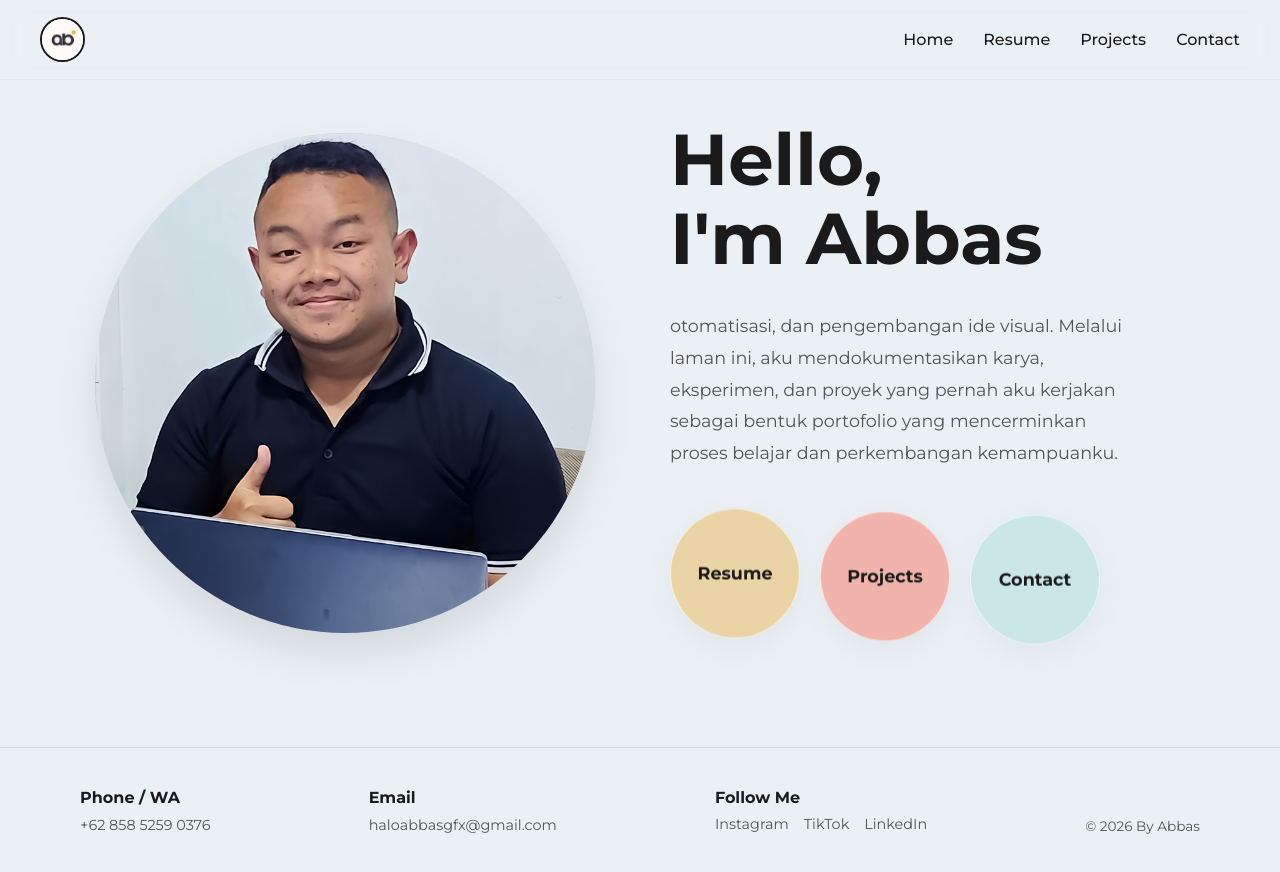
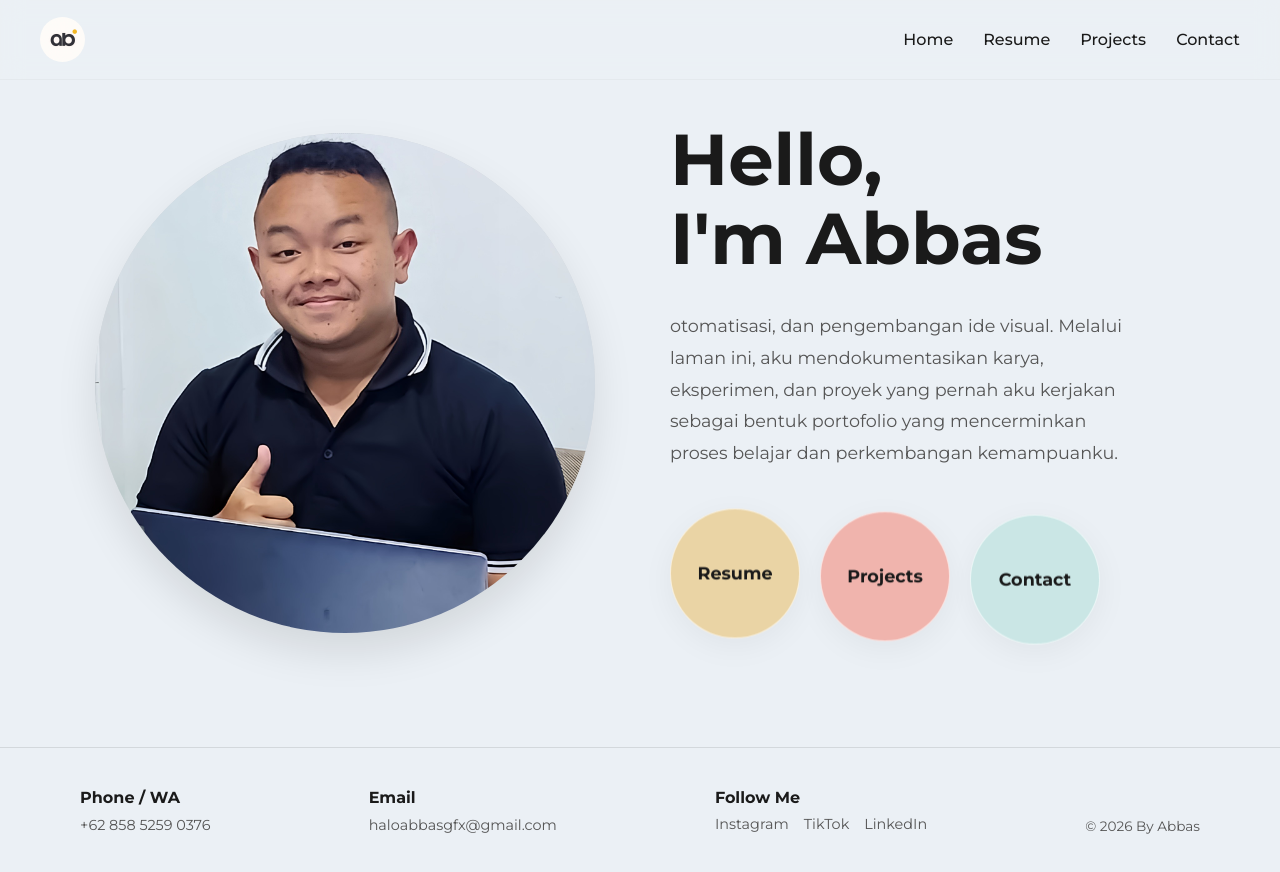
Before and after one commit to Bazzsnack/web-portofolio-abbas, a React (Vite) app: page / in a window 1280 px wide. Built offline with nearby package versions, Linux system fonts and the light colour scheme.

Commit message:
style: remove border stroke from logo

```diff
--- a/src/components/Header.css
+++ b/src/components/Header.css
@@ -33,7 +33,6 @@
   width: auto;
   border-radius: 50%;
   object-fit: cover;
-  border: 2px solid var(--text-primary);
 }
 
 .header-nav ul {
```
